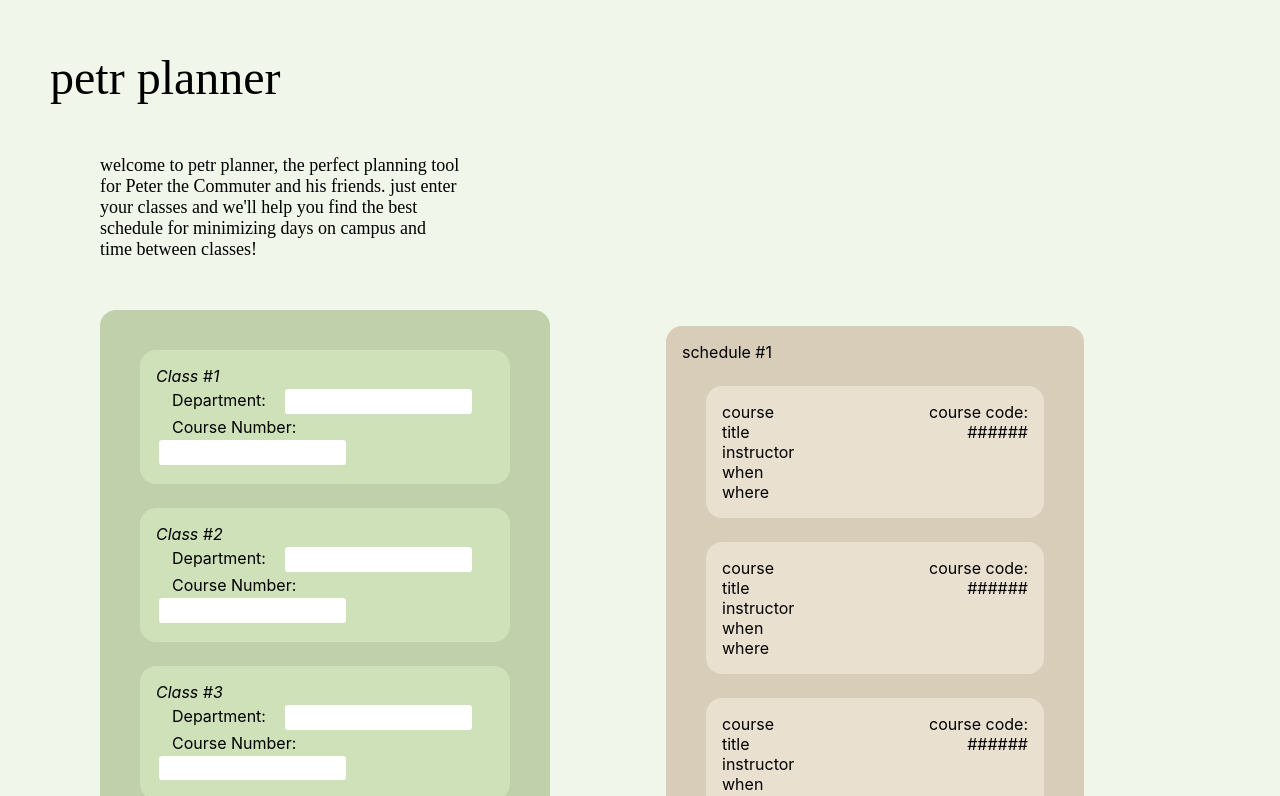
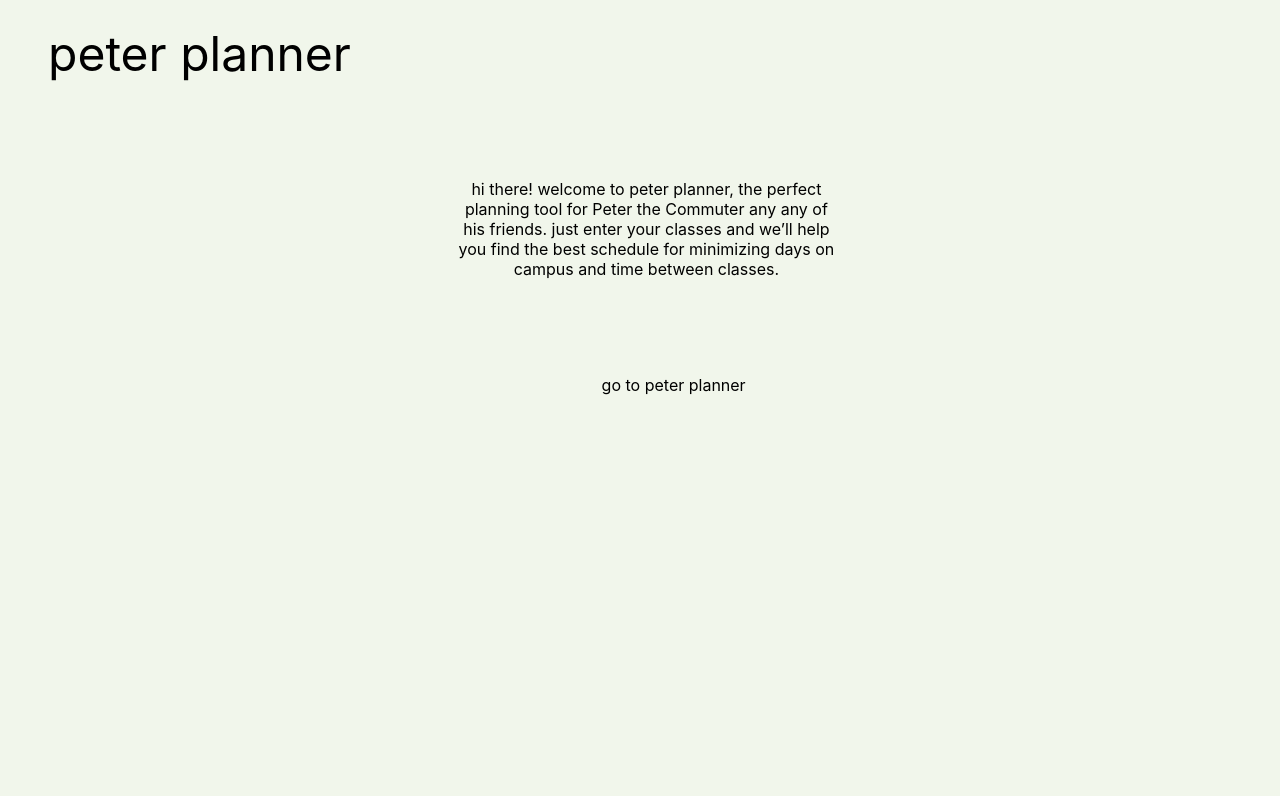
Before and after one commit to maithyy/Commutr-Course, a React (Create React App) app: page / in a window 1280 px wide. Shown: the top 796 px of the page. Built offline with nearby package versions, Linux system fonts and the light colour scheme.

Commit message:
working on landing page

```diff
--- a/src/App.js
+++ b/src/App.js
@@ -3,6 +3,8 @@ import { React } from 'react';
 import styles from './App.module.css';
 import Hacks from "./Hacks";
 import Title from "./Title";
+import LandingPage from "./pages/LandingPage";
+import PlannerPage from "./pages/PlannerPage";
 
 import {
   BrowserRouter as Router,
@@ -11,42 +13,16 @@ import {
   Link
 } from "react-router-dom";
 
-// import CourseInputComponent from './components/courseInputComponent/CourseInputComponent';
-import CourseSelectionComponent from './components/CourseSelectionComponent/CourseSelectionComponent';
-import ScheduleComponent from './components/ScheduleComponent/ScheduleComponent';
-
-function Home() {
-
+const Home = () => {
   return (
     <Router>
-      <div className={styles['Home']}>
-        <div className={styles['title']}>
-          petr planner
-        </div>
-
-        <div className={styles['description']}>
-          welcome to petr planner, the perfect planning
-          tool for Peter the Commuter and his friends.
-          just enter your classes and we'll help you
-          find the best schedule for minimizing days
-          on campus and time between classes!
-        </div>
-
-        <div className={styles['boxes']}>
-          <div className={styles['course-selection']}>
-            <CourseSelectionComponent />
-          </div>
-          <div className={styles['schedule']}>
-            <ScheduleComponent scheduleNum={1} />
-          </div>
-        </div>
-
+      <div>
         <Routes>
-          <Route path='/Title' exact element={<Title />
+          <Route path='/' element={<LandingPage />
           }>
           </Route>
 
-          <Route path='/Hacks' exact element={<Hacks />
+          <Route path='/planner' element={<PlannerPage />
           }>
           </Route>
 
--- /dev/null
+++ b/src/pages/LandingPage.jsx
@@ -0,0 +1,23 @@
+// This is the landing page that will be shown when you
+// first reach the page w/ a short description
+import { React } from 'react';
+import styles from './LandingPage.module.css';
+import { Link } from "react-router-dom";
+
+const LandingPage = () => {
+    return (
+        <div className={styles['landing-page-container']}>
+            <div className={styles['page-title']}>peter planner</div>
+            <div className={styles['peter-planner-desc']}>
+                hi there! welcome to peter planner, the perfect planning tool for Peter the Commuter any any of his friends. just enter your classes and we’ll help you find the best schedule for minimizing days on campus and time between classes.
+            </div>
+            <div className={styles['peter-planner-link-container']}>
+                <Link to="/planner" className={styles['peter-planner-link']}>
+                    go to peter planner
+                </Link>
+            </div>
+        </div>
+    );
+};
+
+export default LandingPage;
--- /dev/null
+++ b/src/pages/LandingPage.module.css
@@ -0,0 +1,33 @@
+.landing-page-container {
+    background-color: #F1F6EB;
+}
+
+.page-title {
+    font-size: 3em;
+    padding: 0.5em 0 0 1em;
+    margin: 0 0 2em 0;
+}
+
+.peter-planner-desc {
+    padding: 0 2em 0 2em;
+    max-width: 30%;
+    text-align: center;
+    position: relative;
+    left: 33%;
+
+}
+
+.peter-planner-link-container {
+    margin: 1em 1em 1em 1em;
+    padding: 5em 5em 40em 5em;
+}
+
+.peter-planner-link {
+    color: black;
+    font-weight: 2em;
+    text-decoration: none;
+    margin: 1em 1em 1em 1em;
+    padding: 1em 0 5em 0;
+    position: relative;
+    left: 45%;
+}
--- /dev/null
+++ b/src/pages/PlannerPage.jsx
@@ -0,0 +1,37 @@
+// This is the page that will display all the options for picking classes
+// & showing the resulting schedules.
+
+import { React } from 'react';
+import styles from './PlannerPage.module.css';
+import CourseSelectionComponent from '../components/CourseSelectionComponent/CourseSelectionComponent';
+import ScheduleComponent from '../components/ScheduleComponent/ScheduleComponent';
+// import CourseInputComponent from './components/courseInputComponent/CourseInputComponent';
+
+function PlannerPage() {
+    return (
+        <div className={styles['Home']}>
+            <div className={styles['title']}>
+            petr planner
+            </div>
+
+            <div className={styles['description']}>
+            welcome to petr planner, the perfect planning
+            tool for Peter the Commuter and his friends.
+            just enter your classes and we'll help you
+            find the best schedule for minimizing days
+            on campus and time between classes!
+            </div>
+
+            <div className={styles['boxes']}>
+                <div className={styles['course-selection']}>
+                    <CourseSelectionComponent />
+                </div>
+                <div className={styles['schedule']}>
+                    <ScheduleComponent scheduleNum={1} />
+                </div>
+            </div>
+        </div>
+    );
+};
+
+export default PlannerPage;
--- /dev/null
+++ b/src/pages/PlannerPage.module.css
@@ -0,0 +1,47 @@
+.Home {
+    display: flex;
+    justify-content: space-between;
+    background-color: #F1F6EB;
+    flex-direction: column;
+  }
+
+  .title {
+    font-family: 'sans-serif';
+    justify-content: space-between;
+    font-size: 3em;
+    padding: 50px;
+  }
+
+  .main-content {
+    display: flex;
+  }
+
+  .description {
+    display: flex;
+    width: 20em;
+    font-family: 'sans-serif';
+    font-size: 18px;
+    padding-top: 0px;
+    padding: 0px 0px 50px 100px;
+  }
+
+  .course-selection {
+    display: flex;
+    width: 450px;
+    padding: 0px 100px 100px 100px;
+  }
+
+  .schedule {
+    display: flex;
+    width: 450px;
+    padding: 0px 100px 100px 0px;
+  }
+
+  .boxes {
+    display: flex;
+  }
+
+  .hackButton {
+    display: flex;
+    color: green;
+  }
```
